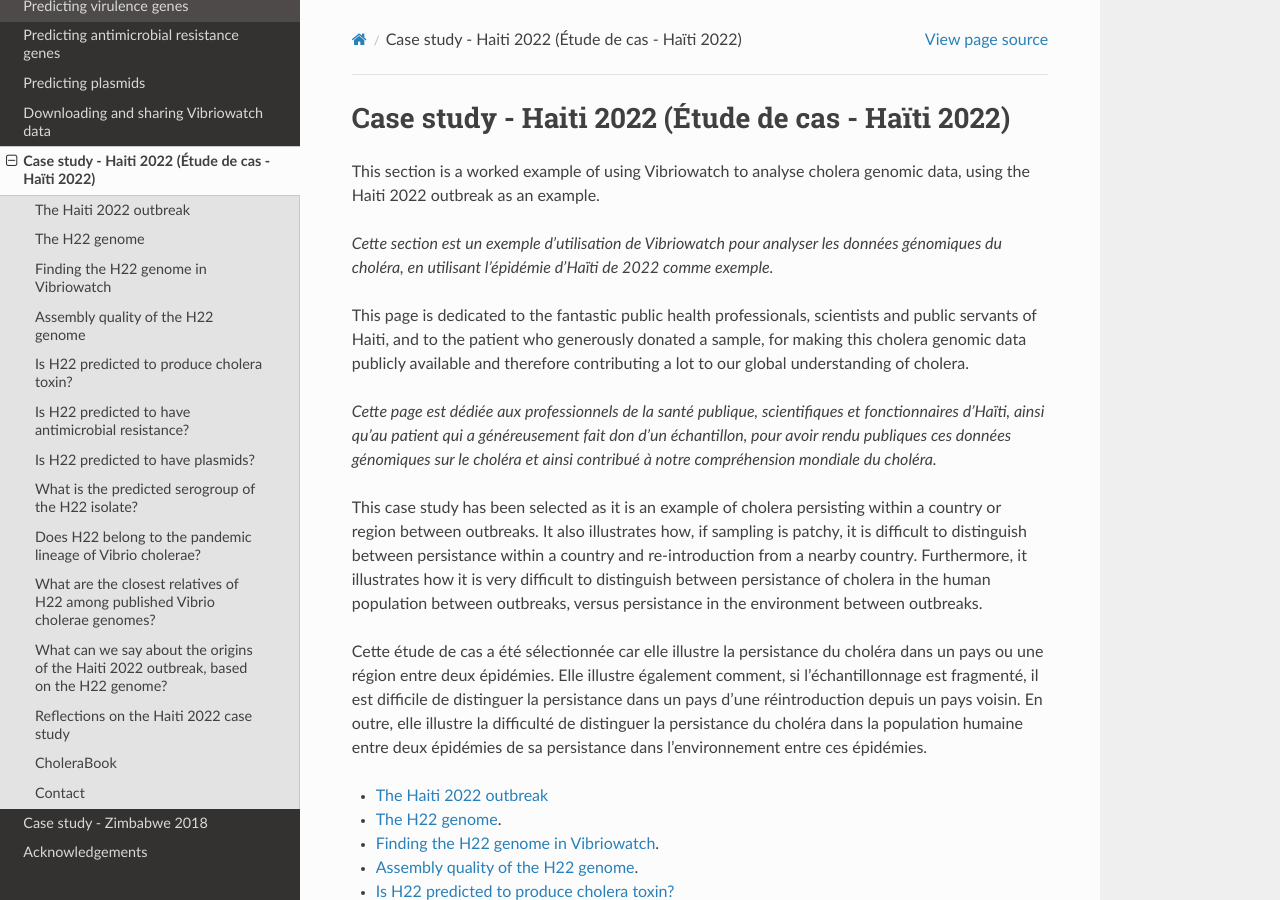
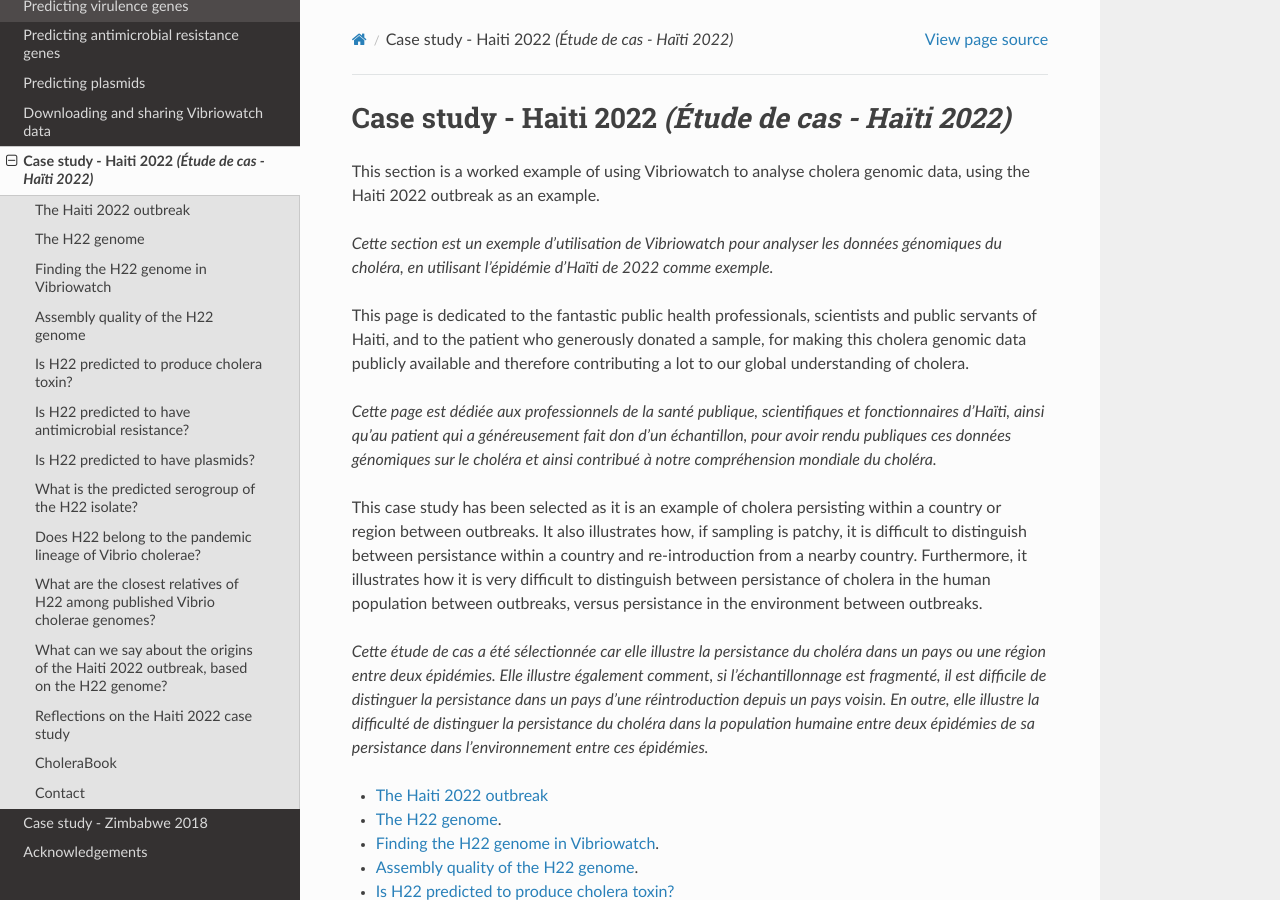
Before and after one commit to avrilcoghlan/vibriowatch, a Sphinx documentation site: the page built from docs/source/haiti.rst, in a window 1280 px wide and 900 px high. Built offline with Sphinx 7.4.7 and the Read the Docs theme 3.1.0, drawn with Linux system fonts in a browser that asks for light colours.

```diff
--- a/docs/source/haiti.rst
+++ b/docs/source/haiti.rst
@@ -1,5 +1,5 @@
-Case study - Haiti 2022 (Étude de cas - Haïti 2022)
-===================================================
+Case study - Haiti 2022 *(Étude de cas - Haïti 2022)*
+=====================================================
 
 This section is a worked example of using Vibriowatch to analyse cholera genomic data, using the Haiti 2022 outbreak as an example.
 
@@ -16,7 +16,7 @@ how, if sampling is patchy, it is difficult to distinguish between persistance w
 Furthermore, it illustrates how it is very difficult to distinguish between persistance of cholera in the human population between outbreaks, versus
 persistance in the environment between outbreaks.
 
-Cette étude de cas a été sélectionnée car elle illustre la persistance du choléra dans un pays ou une région entre deux épidémies. Elle illustre également comment, si l'échantillonnage est fragmenté, il est difficile de distinguer la persistance dans un pays d'une réintroduction depuis un pays voisin. En outre, elle illustre la difficulté de distinguer la persistance du choléra dans la population humaine entre deux épidémies de sa persistance dans l'environnement entre ces épidémies.
+*Cette étude de cas a été sélectionnée car elle illustre la persistance du choléra dans un pays ou une région entre deux épidémies. Elle illustre également comment, si l'échantillonnage est fragmenté, il est difficile de distinguer la persistance dans un pays d'une réintroduction depuis un pays voisin. En outre, elle illustre la difficulté de distinguer la persistance du choléra dans la population humaine entre deux épidémies de sa persistance dans l'environnement entre ces épidémies.*
 
 * `The Haiti 2022 outbreak`_
 * `The H22 genome`_.
```
